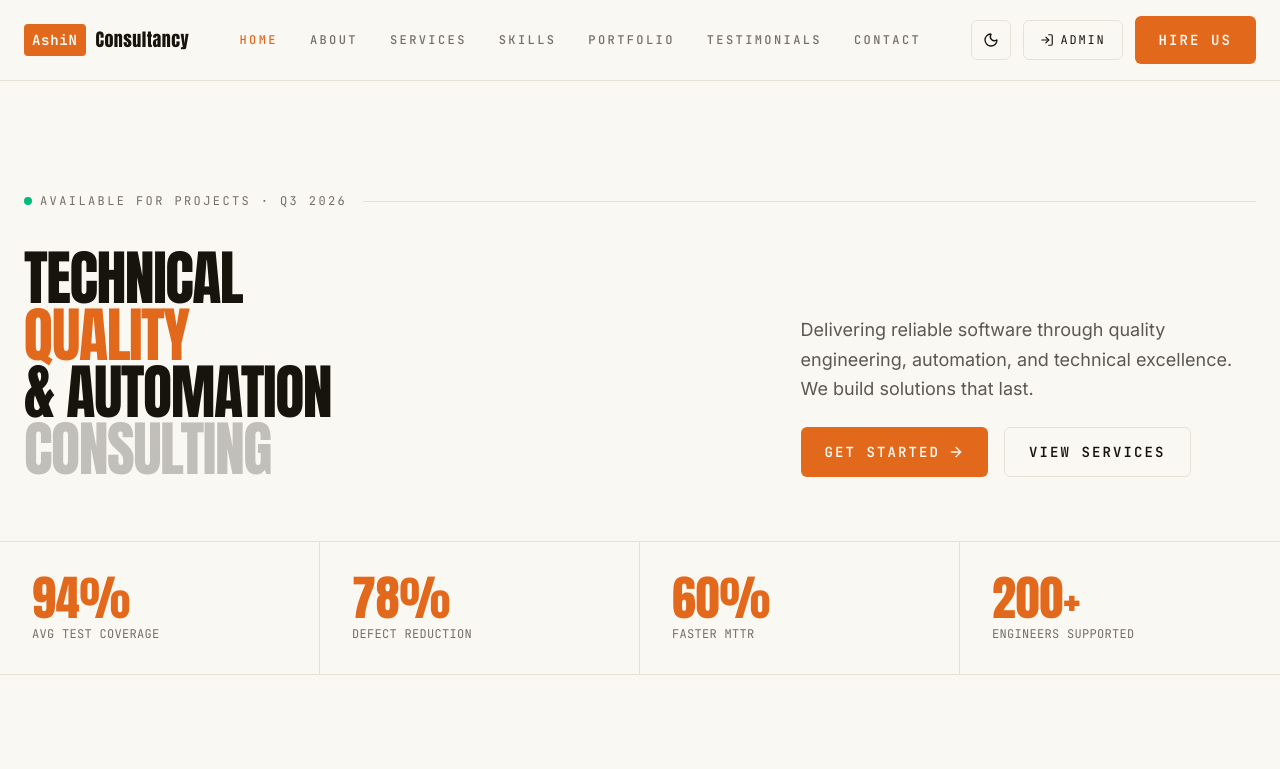
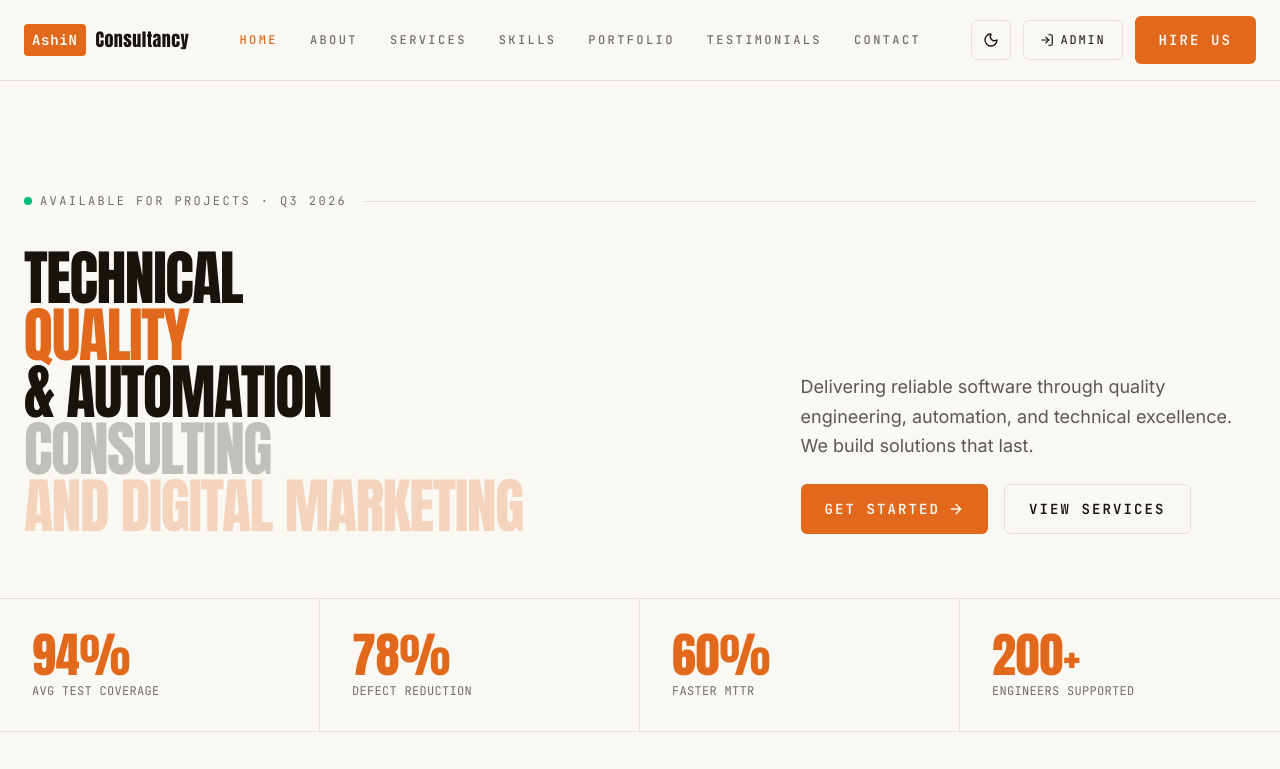
Before and after one commit to shikta-pixel/websiteFinal, a React (Vite) app: page / in a window 1280 px wide. Shown: the top 769 px of the page. Built offline with nearby package versions, Linux system fonts and the light colour scheme.

Commit message:
added DM

```diff
--- a/src/components/Hero.tsx
+++ b/src/components/Hero.tsx
@@ -20,6 +20,7 @@ export function Hero() {
             <span className="block text-orange-500">Quality</span>
             <span className="block text-ink dark:text-cream">&amp; Automation</span>
             <span className="block text-ink/25 dark:text-cream/25">Consulting</span>
+             <span className="block text-orange-500/25 dark:text-cream/25">And Digital Marketing</span>
           </h1>
 
           <div className="flex flex-col gap-6">
```
